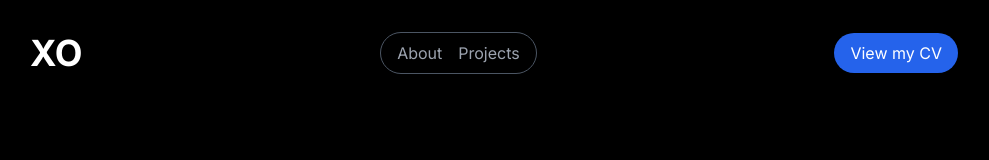
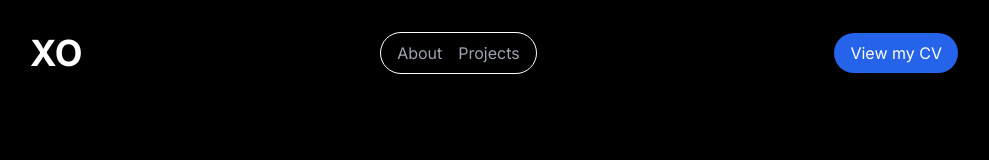
Before and after one commit to xiaoo15/portofolio, a plain HTML site: page index.html in a window 1280 px wide. Shown: the top 160 px of the page, without its empty margins (146-1135 px from the left). Drawn offline with nearby package versions, Linux system fonts and the light colour scheme.

Commit message:
Update index.html

```diff
--- a/index.html
+++ b/index.html
@@ -36,7 +36,7 @@
     <div class="container mx-auto px-4 py-8">
         <div class="flex justify-between items-center ">
             <div class="text-4xl font-bold">XO</div>
-            <div class="flex space-x-4 border border-gray-600 px-4 py-2 rounded-full">
+            <div class="flex space-x-4 border border-white px-4 py-2 rounded-full">
                 <a href="#" class="text-gray-400 hover:text-white">About</a>
                 <a href="#" class="text-gray-400 hover:text-white">Projects</a>
             </div>
```
